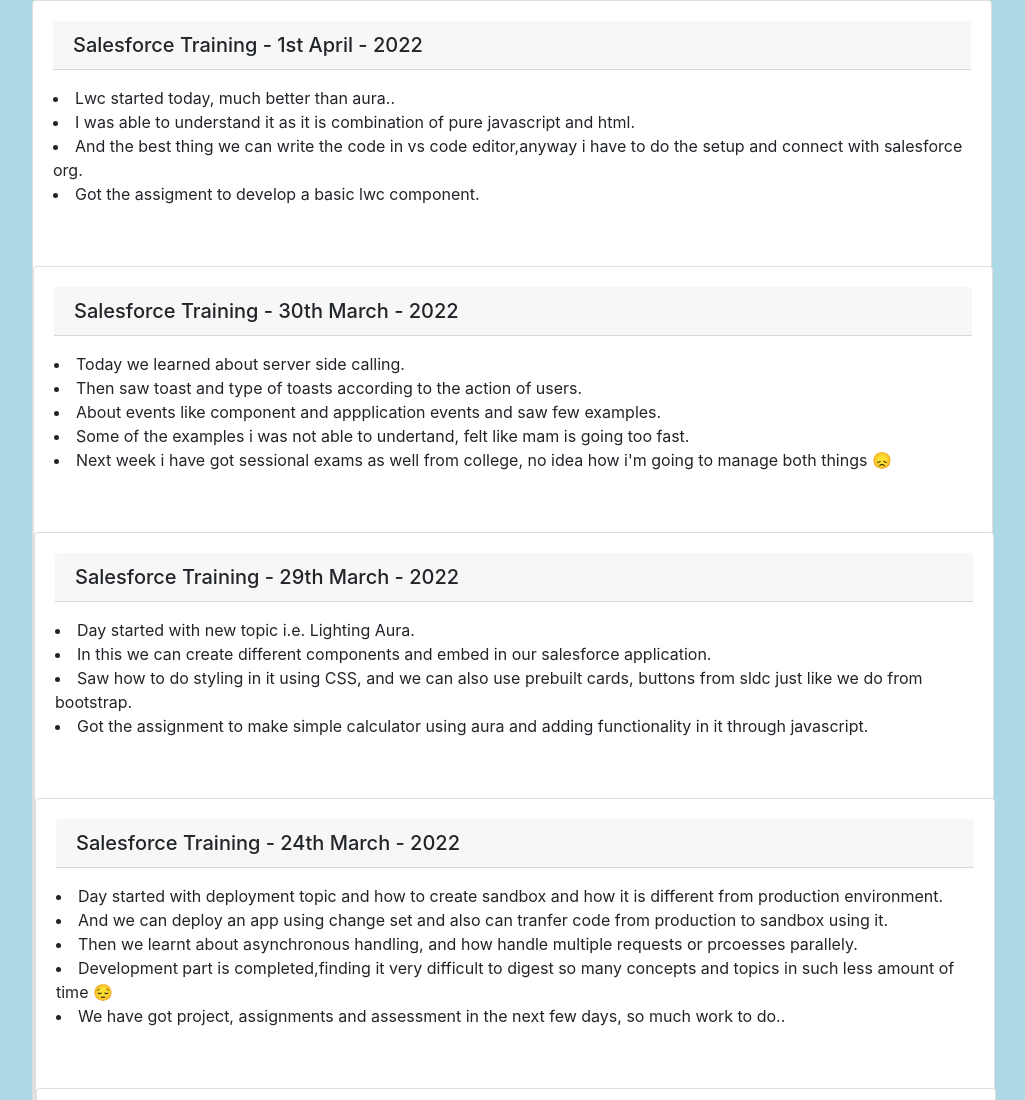
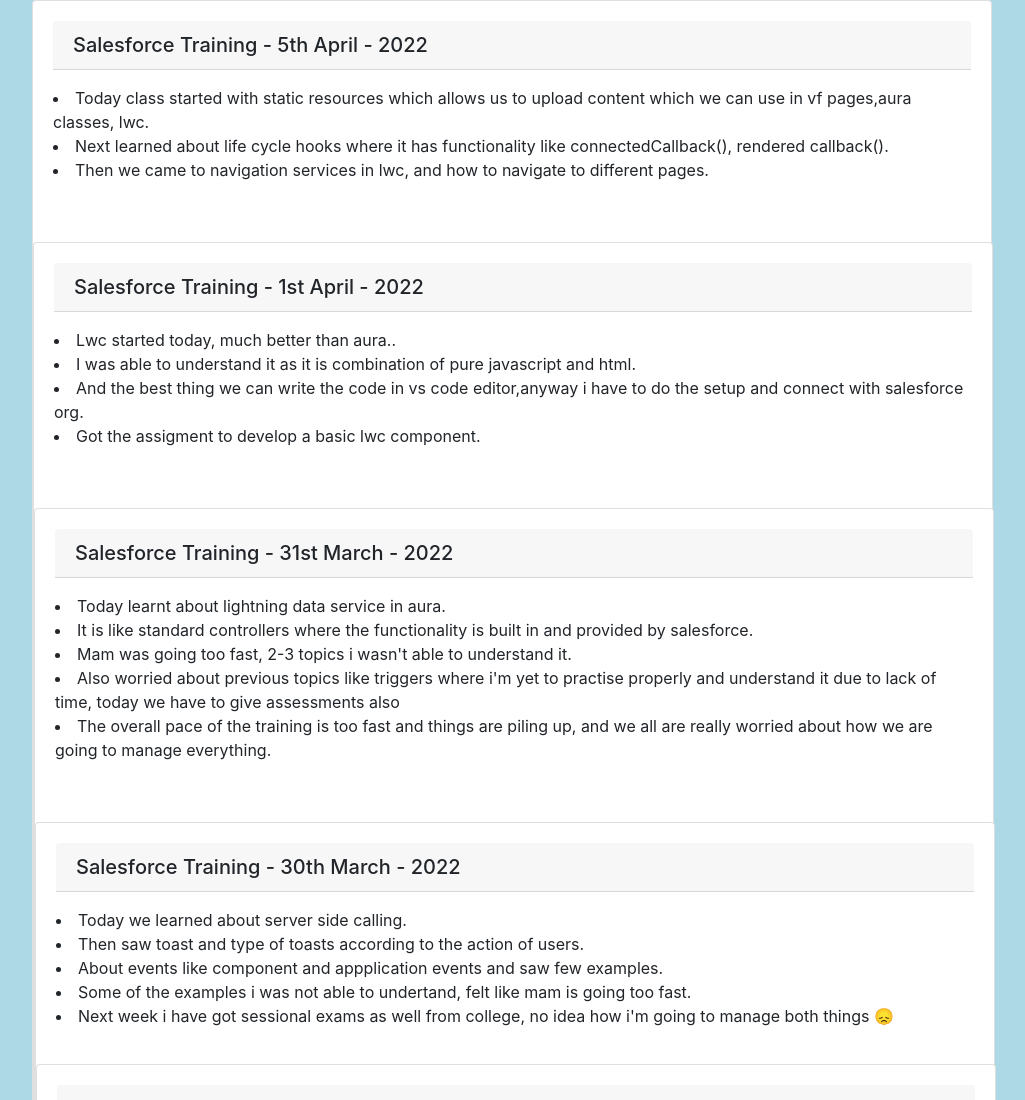
Before and after one commit to Faisal487/faisal487.github.io, a plain HTML site: page journal/journal.html in a window 1280 px wide. Shown: the top 1100 px of the page, without its empty margins (53-1078 px from the left). Drawn offline with nearby package versions, Linux system fonts and the light colour scheme; files that its build step writes are made by us from their sources.

Commit message:
Update journal.html

```diff
--- a/journal/journal.html
+++ b/journal/journal.html
@@ -11,6 +11,16 @@
     <div class="container">
       <div class="card" style="width:60rem">
   <div class="card-body ">
+    <h5 class="card-header">Salesforce Training - 5th April - 2022 </h5>
+    <p class="card-text">
+       <li>Today class started with static resources which allows us to upload content which we can use in vf pages,aura classes, lwc.</li>
+       <li>Next learned about life cycle hooks where it has functionality like connectedCallback(), rendered callback().</li>
+       <li>Then we came to navigation services in lwc, and how to navigate to different pages.</li>
+	</p>
+  </div>
+  <br>
+      <div class="card" style="width:60rem">
+  <div class="card-body ">
     <h5 class="card-header">Salesforce Training - 1st April - 2022 </h5>
     <p class="card-text">
        <li>Lwc started today, much better than aura.. </li>
@@ -18,6 +28,18 @@
        <li>And the best thing we can write the code in vs code editor,anyway i have to do the setup and connect with salesforce org.</li>
        <li>Got the assigment to develop a basic lwc component.</li>
 
+	</p>
+  </div>
+  <br>
+  <div class="card" style="width:60rem">
+  <div class="card-body ">
+    <h5 class="card-header">Salesforce Training -  31st March - 2022 </h5>
+    <p class="card-text">
+       <li>Today learnt about lightning data service in aura.</li>
+       <li>It is like standard controllers where the functionality is built in and provided by salesforce.</li>
+       <li>Mam was going too fast, 2-3 topics i wasn't able to understand it.</li>
+       <li>Also worried about previous topics like triggers where i'm yet to practise properly and understand it due to lack of time, today we have to give assessments also </li>
+       <li>The overall pace of the training is too fast and things are piling up, and we all are really worried about how we are going to manage everything.</li>
 	</p>
   </div>
   <br>
@@ -32,7 +54,6 @@
       <li>Next week i have got sessional exams as well from college, no idea how i'm going to manage both things 😞</li>
 	</p>
   </div>
-  <br>
       <div class="card" style="width:60rem">
   <div class="card-body ">
     <h5 class="card-header">Salesforce Training - 29th March - 2022 </h5>
@@ -43,7 +64,6 @@
       <li>Got the assignment to make simple calculator using aura and adding functionality in it through javascript.</li>
 	</p>
   </div>
-  <br>
       <div class="card" style="width:60rem">
   <div class="card-body ">
     <h5 class="card-header">Salesforce Training - 24th March - 2022 </h5>
```
